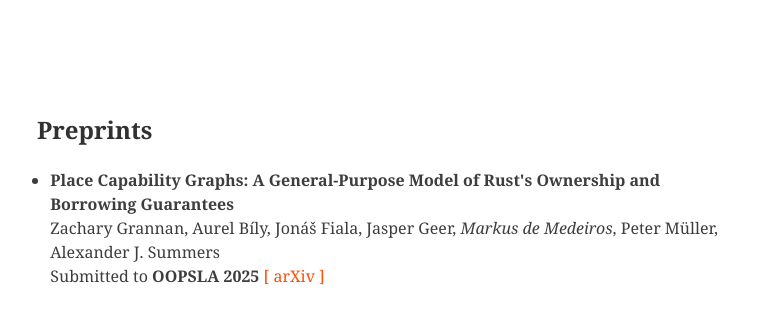
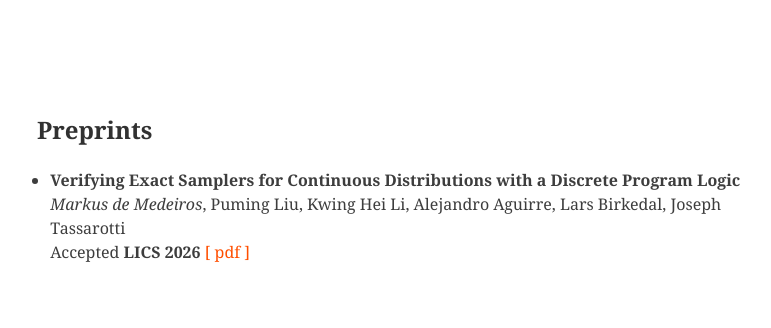
Before and after one commit to markusdemedeiros/markusdemedeiros.github.io, a plain HTML site: page preprints.html in a window 1280 px wide. Shown: the whole page, without its empty margins (243-1014 px from the left). Drawn offline with Linux system fonts and the light colour scheme.

Commit message:
upload lics preprint

```diff
--- a/preprints.html
+++ b/preprints.html
@@ -21,9 +21,9 @@
     <ul class="papers__main">
       <li>
         <ul class="paper_item">
-          <li><b>Place Capability Graphs: A General-Purpose Model of Rust's Ownership and Borrowing Guarantees</b></li>
-          <li>Zachary Grannan, Aurel Bíly, Jonáš Fiala, Jasper Geer, <em>Markus de Medeiros</em>, Peter Müller, Alexander J. Summers</li>
-          <li>Submitted to <b>OOPSLA 2025</b> <a href="https://arxiv.org/abs/2503.21691"> [ arXiv ] </a></li>
+          <li><b>Verifying Exact Samplers for Continuous Distributions with a Discrete Program Logic</b></li>
+          <li><em>Markus de Medeiros</em>, Puming Liu, Kwing Hei Li, Alejandro Aguirre, Lars Birkedal, Joseph Tassarotti</li>
+          <li>Accepted <b>LICS 2026</b> <a href="pdf/lics26preprint.pdf"> [ pdf ] </a></li>
          </ul>
       </li>
 
```
Also changed, not shown: index.html (+1 -1 lines), 1 other file.
